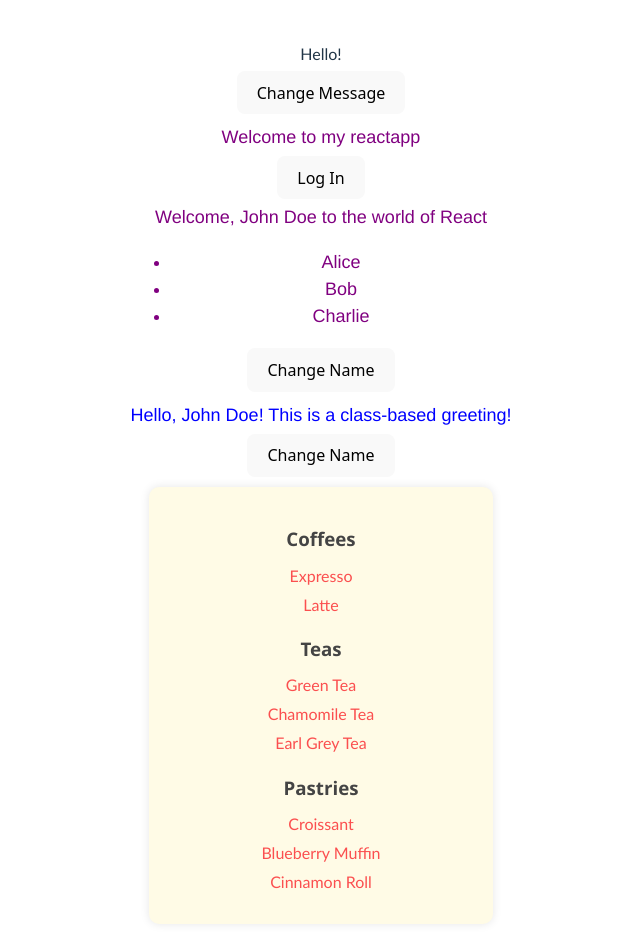
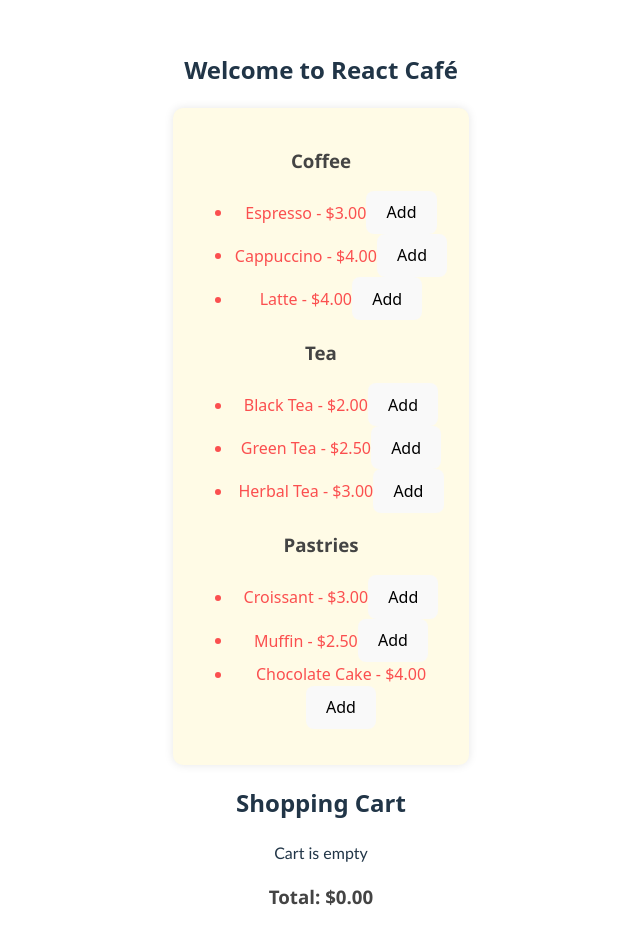
Before and after one commit to priyanka5123/react-cafe, a React (Vite) app: page / in a window 1280 px wide. Shown: the top 952 px of the page, without its empty margins (319-959 px from the left). Built offline with nearby package versions, Linux system fonts and the light colour scheme.

Commit message:
added global_usestate

```diff
--- a/src/App.jsx
+++ b/src/App.jsx
@@ -1,28 +1,33 @@
 import './App.css'
-import Greeting from "./Greeting"
-import ClassGreeting from './ClassGreeting';
 import Coffee from './Coffee';
 import Tea from './Tea';
 import Pastries from './Pastries';
 import './MenuStyles.css'
-import MessageDisplay from './MessageDisplay';
+import Cart from './Cart';
+import { useState } from 'react';
+
 function App() {
-  // const name = "John";
-  // const greeting =<p>Hello, {name}</p>
-  const customMessage ="Welcome to my reactapp"
+  // Global cart state
+  const [cart, setCart] = useState([]);
+  // Why ...cart?
+  // Because React state must not be changed directly.
+  // Instead of pushing, you create a new array with existing items plus the new one.
+  const addToCart = (item) => setCart([...cart, item]);
+  // Here:filter creates a new array all items except the one at that index remain
+  // React re-renders with updated cart
+  const removeFromCart = (index) => {
+    setCart(cart.filter((_, i) => i !== index));
+  };
   return (
     <div>
-      {/* <h1>Hello, World</h1>
-      <h2>{greeting}</h2>
-      <Greeting />*/}
-      <MessageDisplay />
-      <Greeting customMessage={customMessage}/>
-      <ClassGreeting />
+      <h2>Welcome to React Café</h2>
       <div className='menu-board'>
-        <Coffee />
-        <Tea />
-        <Pastries />
+        <Coffee addToCart={addToCart}/>
+        <Tea addToCart={addToCart}/>
+        <Pastries addToCart={addToCart}/>
       </div>
+      <Cart cart={cart} removeFromCart={removeFromCart} />
+
     </div>
   )
 
--- /dev/null
+++ b/src/Cart.jsx
@@ -0,0 +1,27 @@
+// Cart.js
+import React from 'react';
+
+function Cart({ cart, removeFromCart }) {
+  const total = cart.reduce((sum, item) => sum + item.price, 0);
+
+  return (
+    <div className="cart">
+      <h2>Shopping Cart</h2>
+      {cart.length === 0 ? (
+        <p>Cart is empty</p>
+      ) : (
+        <ul>
+          {cart.map((item, index) => (
+            <li key={index}>
+              {item.name} - ${item.price.toFixed(2)}
+              <button onClick={() => removeFromCart(index)}>Remove</button>
+            </li>
+          ))}
+        </ul>
+      )}
+      <h3>Total: ${total.toFixed(2)}</h3>
+    </div>
+  );
+}
+
+export default Cart;
--- a/src/Coffee.jsx
+++ b/src/Coffee.jsx
@@ -1,10 +1,26 @@
-const coffee = () =>{
-    return(
-        <div>
-            <h3>Coffees</h3>
-            <p>Expresso</p>
-            <p>Latte</p>
-        </div>
-    )
+// Coffee.js
+import React from 'react';
+
+function Coffee({addToCart}) {
+  const coffeeItems = [
+    { name: 'Espresso', price: 3 },
+    { name: 'Cappuccino', price: 4 },
+    { name: 'Latte', price: 4 }
+  ];
+
+  return (
+    <div className="menu-category">
+      <h3>Coffee</h3>
+      <ul>
+        {coffeeItems.map((item, index) => (
+          <li key={index}>
+            {item.name} - ${item.price.toFixed(2)}
+            <button onClick={() => addToCart(item)}>Add</button>
+          </li>
+        ))}
+      </ul>
+    </div>
+  );
 }
-export default coffee;
+
+export default Coffee;
--- a/src/Greeting.jsx
+++ b/src/Greeting.jsx
@@ -30,12 +30,12 @@ function Greeting({ initialName = "John Doe", customMessage = "Hello" }) {
             )}
             <p className={styles.greeting}>
                 Welcome, {name} to the world of React
-                <ul>
-                    {users.map((user,index) =>(
-                        <li key={index}>{user}</li>
-                    ))}
-                </ul>
             </p>
+            <ul>
+                {users.map((user,index) =>(
+                    <li key={index}>{user}</li>
+                ))}
+            </ul>
             <button onClick={changeName}>Change Name</button>
         </div>
     );
--- a/src/Pastries.jsx
+++ b/src/Pastries.jsx
@@ -1,11 +1,26 @@
-const Pastries = () => {
-    return (
-        <div>
-            <h3>Pastries</h3>
-            <p>Croissant</p>
-            <p>Blueberry Muffin</p>
-            <p>Cinnamon Roll</p>
-        </div>
-    )
+// Pastries.js
+import React from 'react';
+
+function Pastries({addToCart}) {
+  const pastryItems = [
+    { name: 'Croissant', price: 3 },
+    { name: 'Muffin', price: 2.5 },
+    { name: 'Chocolate Cake', price: 4 }
+  ];
+
+  return (
+    <div className="menu-category">
+      <h3>Pastries</h3>
+      <ul>
+        {pastryItems.map((item, index) => (
+          <li key={index}>
+            {item.name} - ${item.price.toFixed(2)}
+            <button onClick={() => addToCart(item)}>Add</button>
+          </li>
+        ))}
+      </ul>
+    </div>
+  );
 }
+
 export default Pastries;
--- a/src/Tea.jsx
+++ b/src/Tea.jsx
@@ -1,11 +1,26 @@
-const Tea = () =>{
-    return(
-        <div>
-            <h3>Teas</h3>
-            <p>Green Tea</p>
-            <p>Chamomile Tea</p>
-            <p>Earl Grey Tea</p>
-        </div>
-    )
+// Tea.js
+// import React, { useState } from 'react';
+
+function Tea({addToCart}) {
+  const teaItems = [
+    { name: 'Black Tea', price: 2 },
+    { name: 'Green Tea', price: 2.5 },
+    { name: 'Herbal Tea', price: 3 }
+  ];
+
+  return (
+    <div className="menu-category">
+      <h3>Tea</h3>
+      <ul>
+        {teaItems.map((item, index) => (
+          <li key={index}>
+            {item.name} - ${item.price.toFixed(2)}
+            <button onClick={() => addToCart(item)}>Add</button>
+          </li>
+        ))}
+      </ul>
+    </div>
+  );
 }
+
 export default Tea;
```
Also changed, not shown: 1 other file (tests, documents, lock files or other folders).
